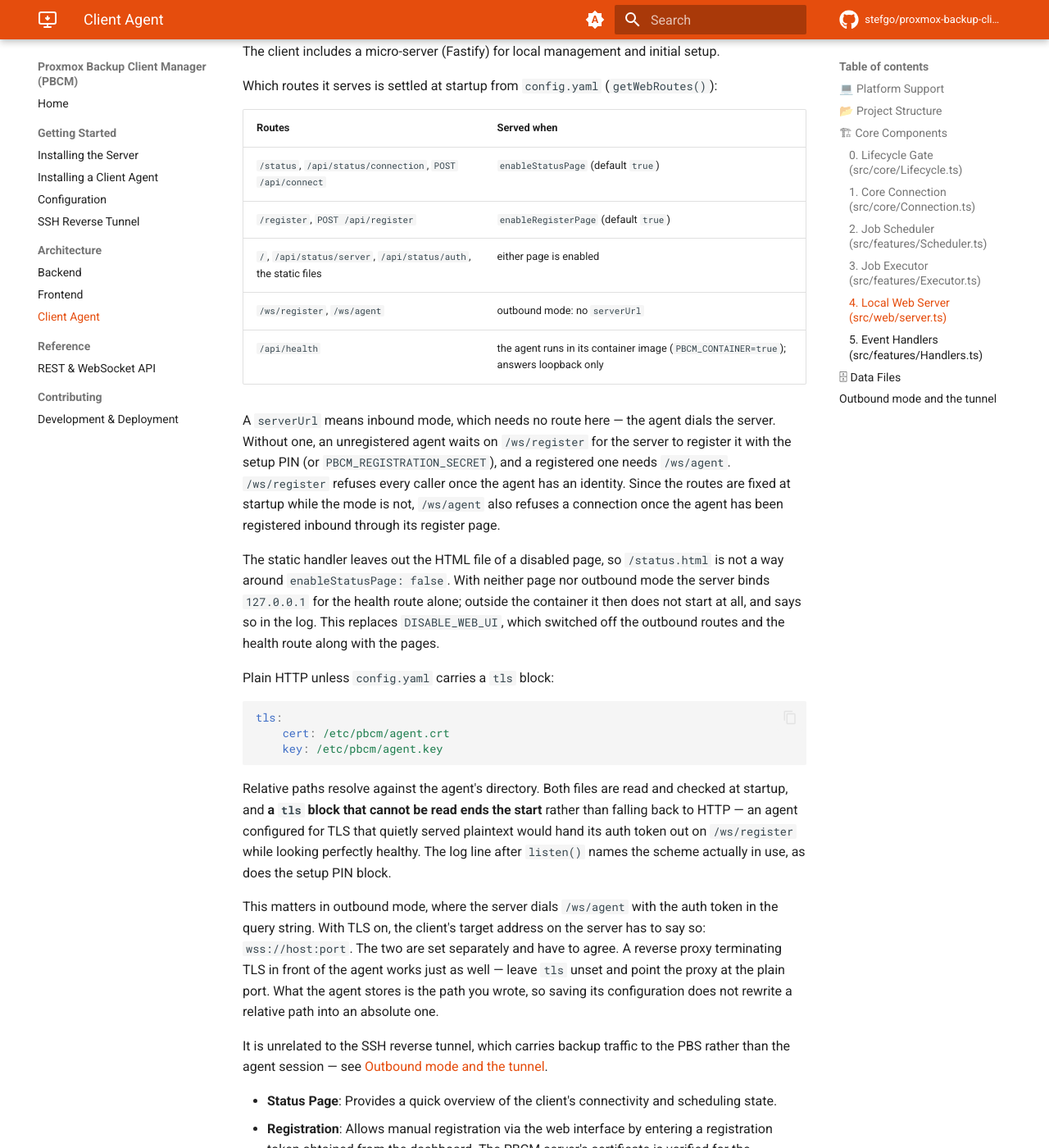
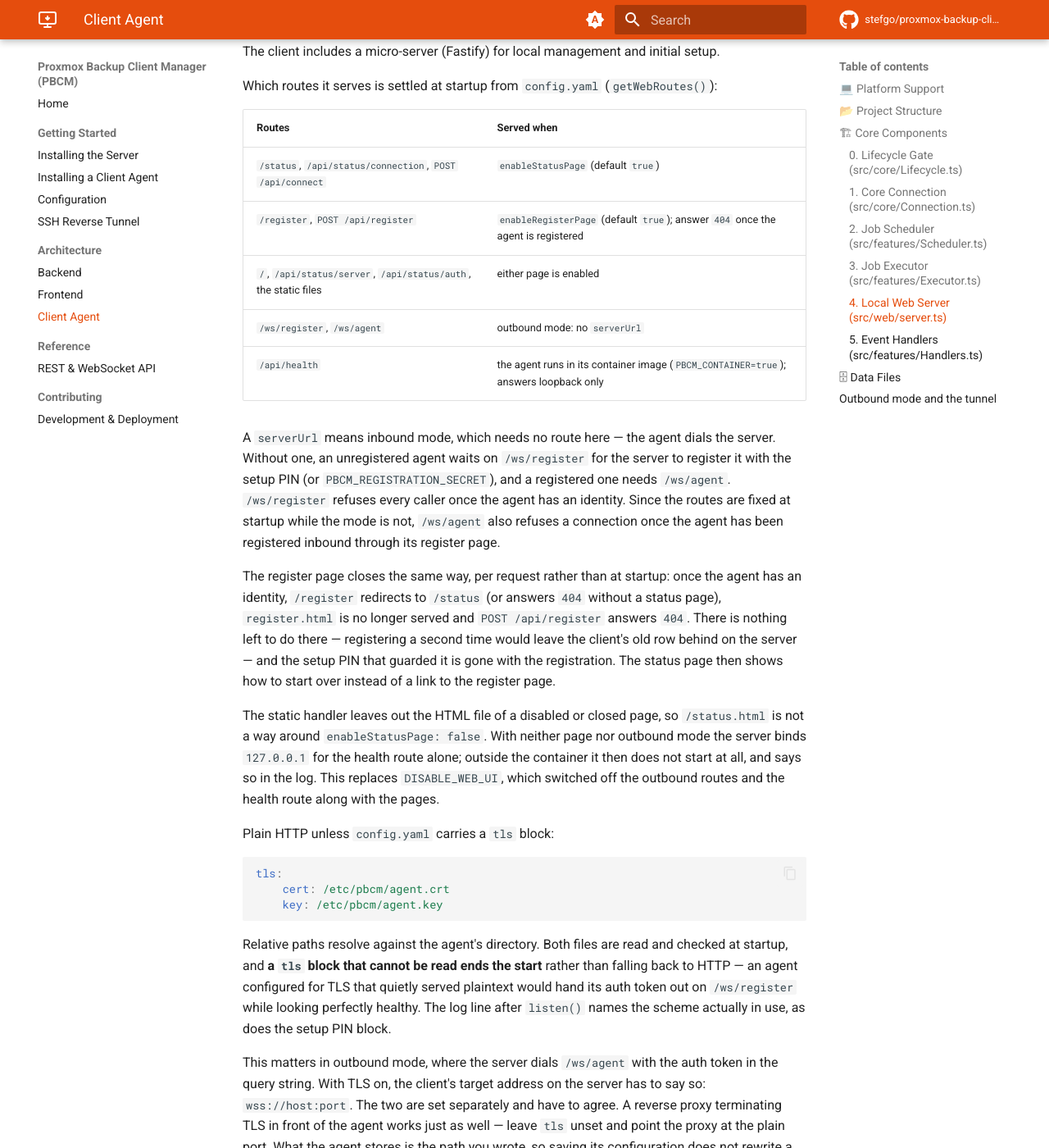
Before and after one commit to stefgo/proxmox-backup-client-manager, an MkDocs documentation site: the page built from docs/client.md, in a window 1280 px wide and 1400 px high, scrolled down 4332 px. Shown: the whole window at 82% size. Built offline with MkDocs 1.6.1 and Material for MkDocs 9.7.7, drawn with Linux system fonts in a browser that asks for light colours; comment, search, counter and statistics services are not loaded.

Commit message:
fix(client): Close the register page once the agent is registered
A registered agent kept serving /register and POST /api/register, although
it holds no setup PIN any more and every attempt ended in "Wrong setup PIN".
The status page still offered "Register Client" and the register page a
"Re-Register" button that could not work.

The routes are still settled at startup, but whether the register page is
open is now asked per request (isRegisterPageOpen): once the agent has an
identity, / and /register redirect to /status (404 without a status page),
register.html is no longer served and POST /api/register answers 404. The
status page shows how to start over instead: delete identity.json and
restart the agent.

Co-Authored-By: Claude Opus 5 <noreply@anthropic.com>

```diff
--- a/docs/client.md
+++ b/docs/client.md
@@ -115,7 +115,7 @@ Which routes it serves is settled at startup from `config.yaml` (`getWebRoutes()
 | Routes | Served when |
 | :----- | :---------- |
 | `/status`, `/api/status/connection`, `POST /api/connect` | `enableStatusPage` (default `true`) |
-| `/register`, `POST /api/register` | `enableRegisterPage` (default `true`) |
+| `/register`, `POST /api/register` | `enableRegisterPage` (default `true`); answer `404` once the agent is registered |
 | `/`, `/api/status/server`, `/api/status/auth`, the static files | either page is enabled |
 | `/ws/register`, `/ws/agent` | outbound mode: no `serverUrl` |
 | `/api/health` | the agent runs in its container image (`PBCM_CONTAINER=true`); answers loopback only |
@@ -127,7 +127,14 @@ with the setup PIN (or `PBCM_REGISTRATION_SECRET`), and a registered one needs `
 fixed at startup while the mode is not, `/ws/agent` also refuses a connection once the agent
 has been registered inbound through its register page.
 
-The static handler leaves out the HTML file of a disabled page, so `/status.html` is not a
+The register page closes the same way, per request rather than at startup: once the agent
+has an identity, `/register` redirects to `/status` (or answers `404` without a status page),
+`register.html` is no longer served and `POST /api/register` answers `404`. There is nothing
+left to do there — registering a second time would leave the client's old row behind on the
+server — and the setup PIN that guarded it is gone with the registration. The status page
+then shows how to start over instead of a link to the register page.
+
+The static handler leaves out the HTML file of a disabled or closed page, so `/status.html` is not a
 way around `enableStatusPage: false`. With neither page nor outbound mode the server binds
 `127.0.0.1` for the health route alone; outside the container it then does not start at
 all, and says so in the log. This replaces `DISABLE_WEB_UI`, which switched off the
```
Also changed, not shown: client/src/web/public/register.html (+8 -8 lines), client/src/web/public/status.html (+17 -5 lines), docs/install-client.md (+2 -2 lines), docs/setup.md (+4 -3 lines), 3 other files.
